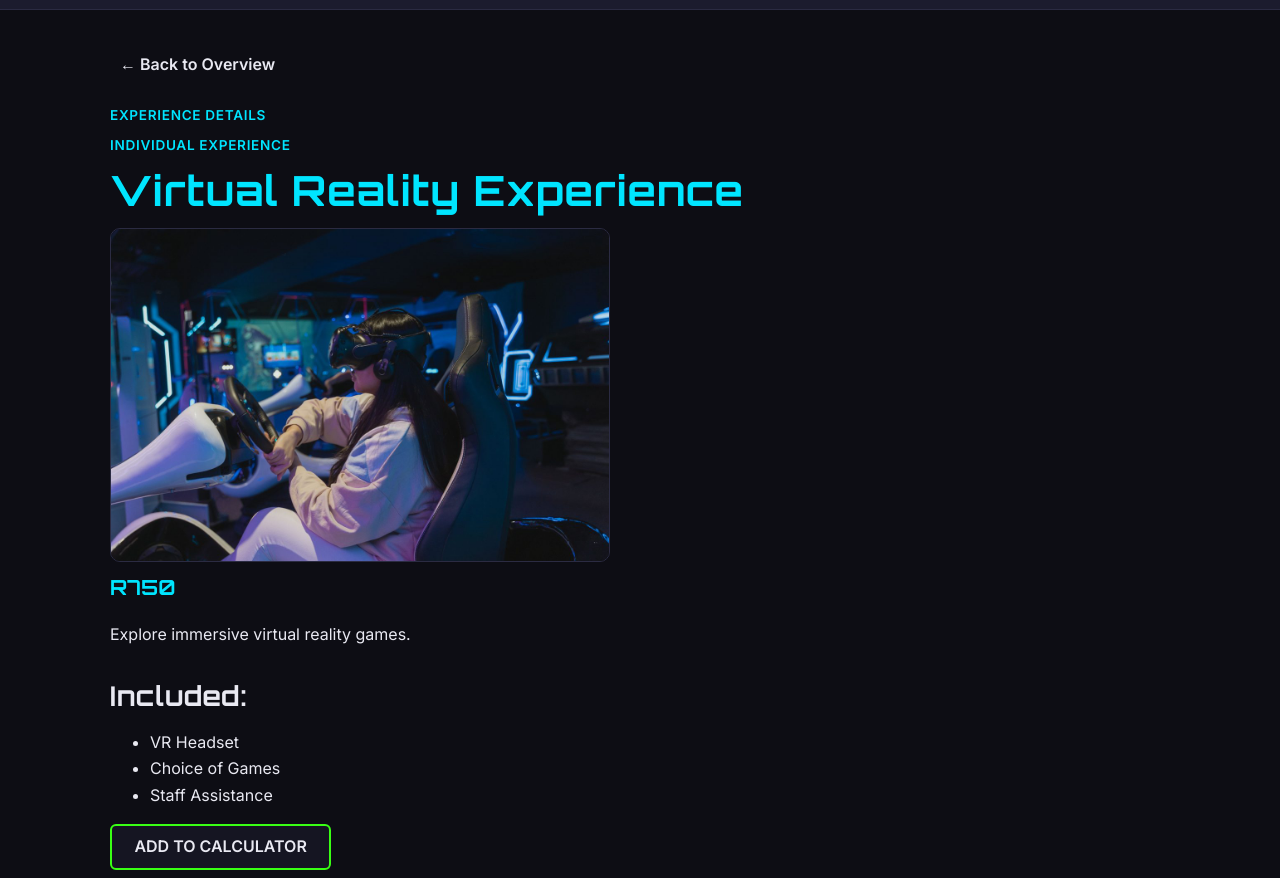
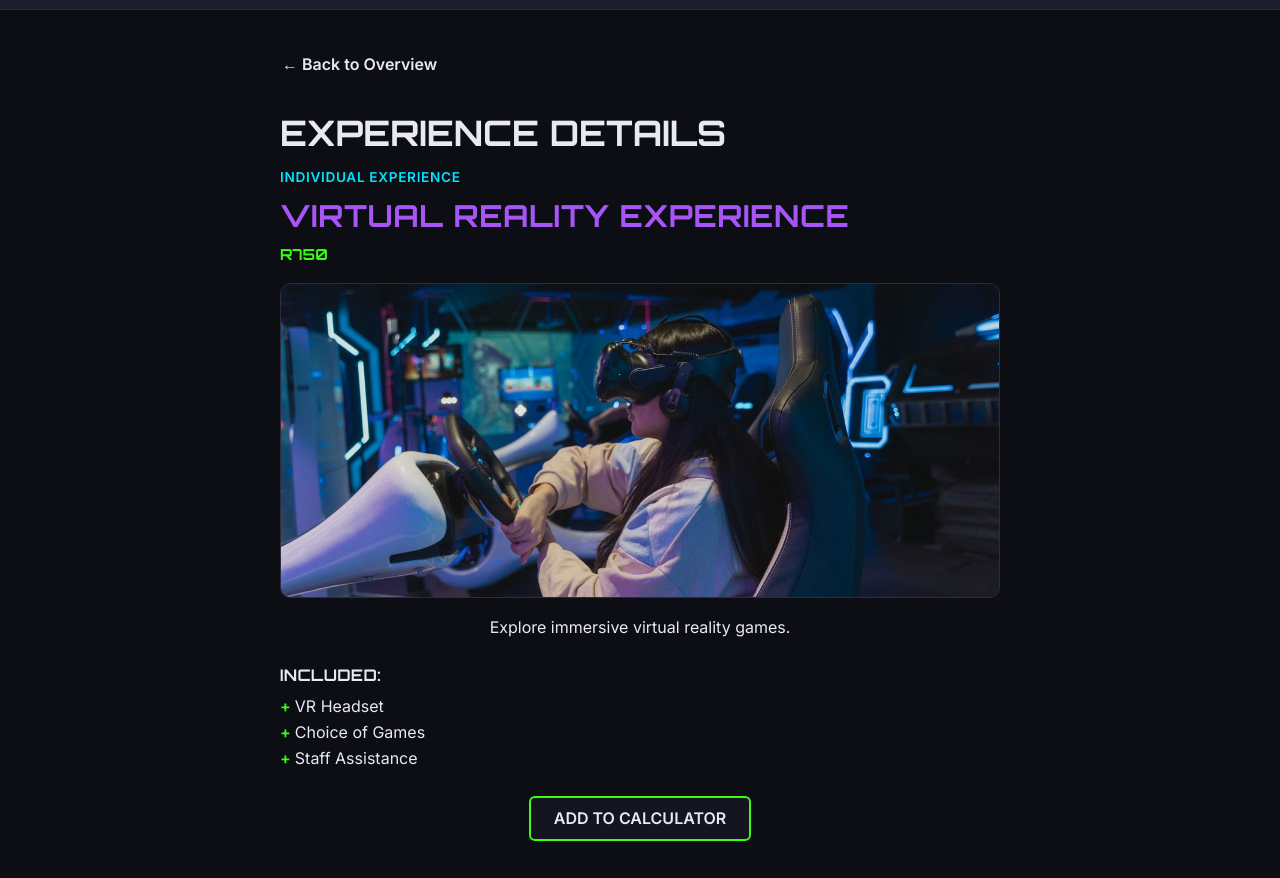
Before and after one commit to NoluthandoZondiDev/NextLevelGaming-G7-Website, a plain HTML site: page virtual-reality-experience.html in a window 1280 px wide. Shown: the part 67-945 px from the top of the page. Drawn offline with Linux system fonts and the light colour scheme.

Commit message:
Update VR page to single-column layout matching wireframe

```diff
--- a/virtual-reality-experience.html
+++ b/virtual-reality-experience.html
@@ -43,45 +43,37 @@
   <hr>
 
   <!-- ===== MAIN CONTENT: unique to this page ===== -->
-    <main>
+     <main class="experience-page">
 
-    <!-- Back link to the overview list (ghost button = no border, underline on hover) -->
+    <!-- Back link (ghost button = no border, underline on hover) -->
     <p><a class="btn btn-ghost" href="overview.html">&larr; Back to Overview</a></p>
 
-    <!-- Small labels above the heading -->
-    <p class="eyebrow">EXPERIENCE DETAILS</p>
+    <!-- Labels and heading (same order as the Figma frame and the app) -->
+    <p class="page-label">EXPERIENCE DETAILS</p>
     <p class="eyebrow">INDIVIDUAL EXPERIENCE</p>
     <h1>Virtual Reality Experience</h1>
 
-    <!-- Two columns on desktop: photo on the left, details card on the right -->
-    <div class="experience-layout">
+    <!-- Price -->
+    <p class="price"><strong>R750</strong></p>
 
     <!-- Experience photo -->
     <img src="images/virtual-reality.jpg" alt="Person wearing a virtual reality headset in a driving seat" width="500">
 
-      <div class="experience-info">
-
-        <!-- Price -->
-        <p class="price"><strong>R750</strong></p>
-
     <!-- Short description -->
-        <p>Explore immersive virtual reality games.</p>
+    <p class="description">Explore immersive virtual reality games.</p>
 
     <!-- What the customer gets -->
     <h2>Included:</h2>
-        <ul>
+    <ul class="included">
       <li>VR Headset</li>
       <li>Choice of Games</li>
       <li>Staff Assistance</li>
     </ul>
 
-        <!-- Booking button: primary = neon green border (green is for booking buttons only) -->
-        <p><a class="btn btn-primary" href="calculator.html">ADD TO CALCULATOR</a></p>
+    <!-- Booking button: sends the user to the Calculate Fees page -->
+    <p class="cta"><a class="btn btn-primary" href="calculator.html">ADD TO CALCULATOR</a></p>
 
-      </div>
-    </div>
-
-    <!-- Related experiences (links to three other pages), shown as secondary buttons -->
+    <!-- Related experiences (links to three other pages) -->
     <h2>Related Experiences</h2>
     <div class="related">
       <a class="btn btn-secondary" href="racing-simulator.html">Racing Simulator Challenge</a>
```
Lines whose indentation alone changed are shown as unchanged.
